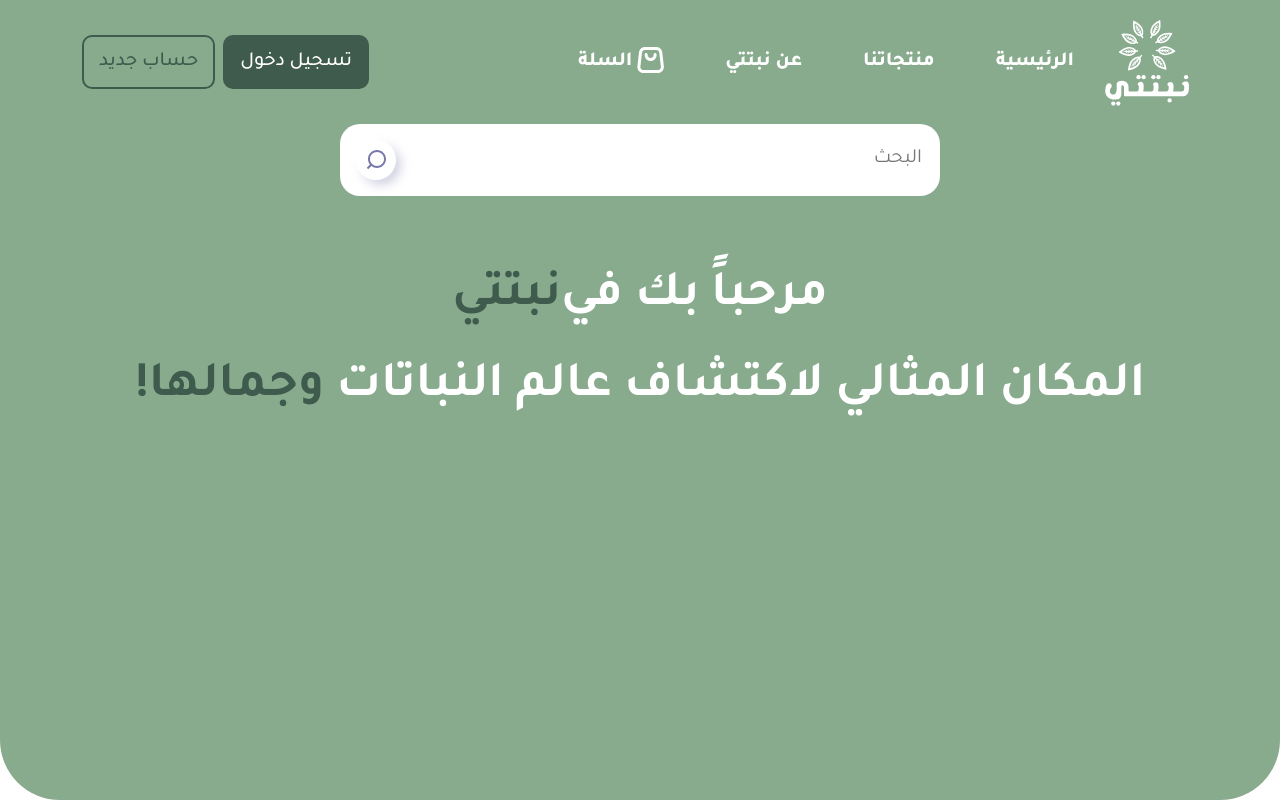
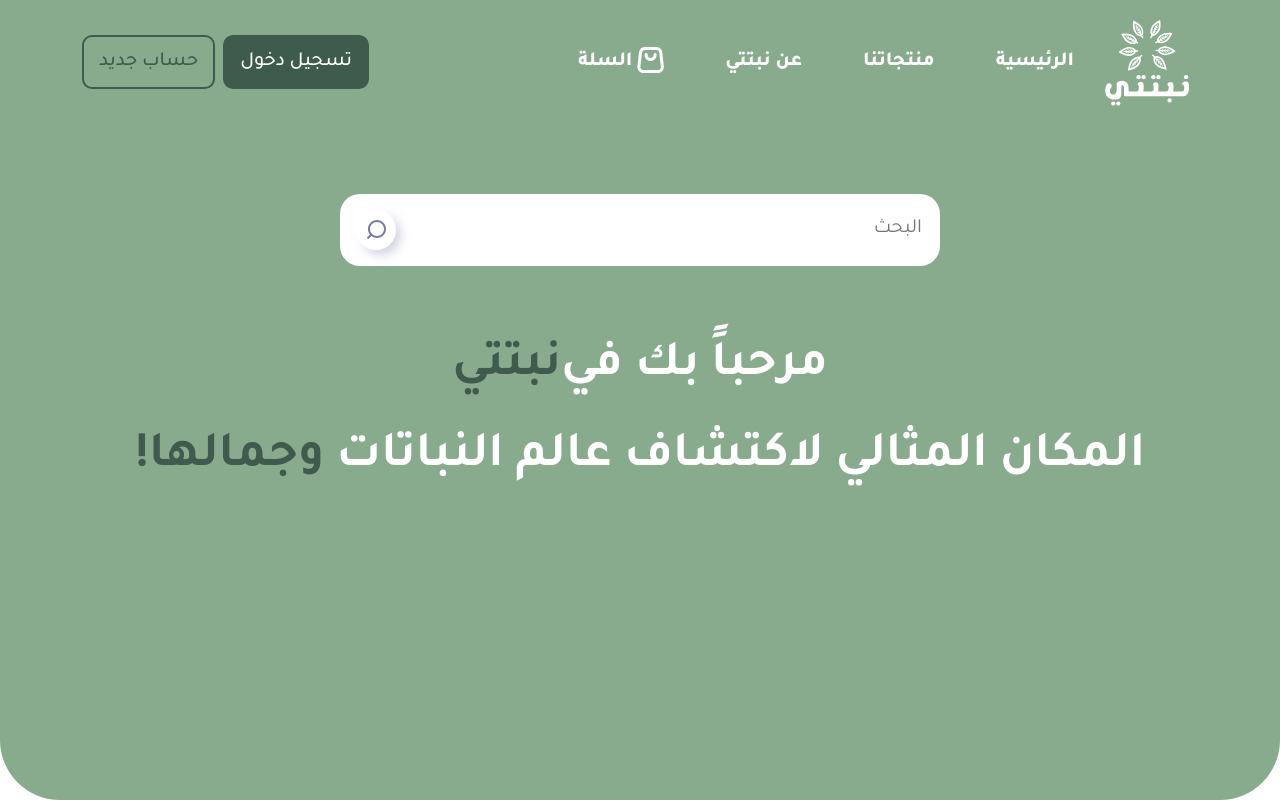
Before and after one commit to arwaalkhathlan/Nabttai, a React (Create React App) app: page / in a window 1280 px wide. Shown: the top 802 px of the page. Built offline with nearby package versions, Linux system fonts and the light colour scheme.

Commit message:
edite hero section

```diff
--- a/src/css/scss/_homepage.scss
+++ b/src/css/scss/_homepage.scss
@@ -10,7 +10,7 @@
     align-items: center;
     padding: 16px;
     width: min(600px, 100%);
-
+    margin-top: 70px;
     input[type="search"] {
       flex-grow: 1;
       background: none;
--- a/src/css/style/main.css
+++ b/src/css/style/main.css
@@ -114,6 +114,7 @@ nav .new-sign-in:hover {
   align-items: center;
   padding: 16px;
   width: min(600px, 100%);
+  margin-top: 70px;
 }
 .main-hero .search-div input[type=search] {
   flex-grow: 1;
```
